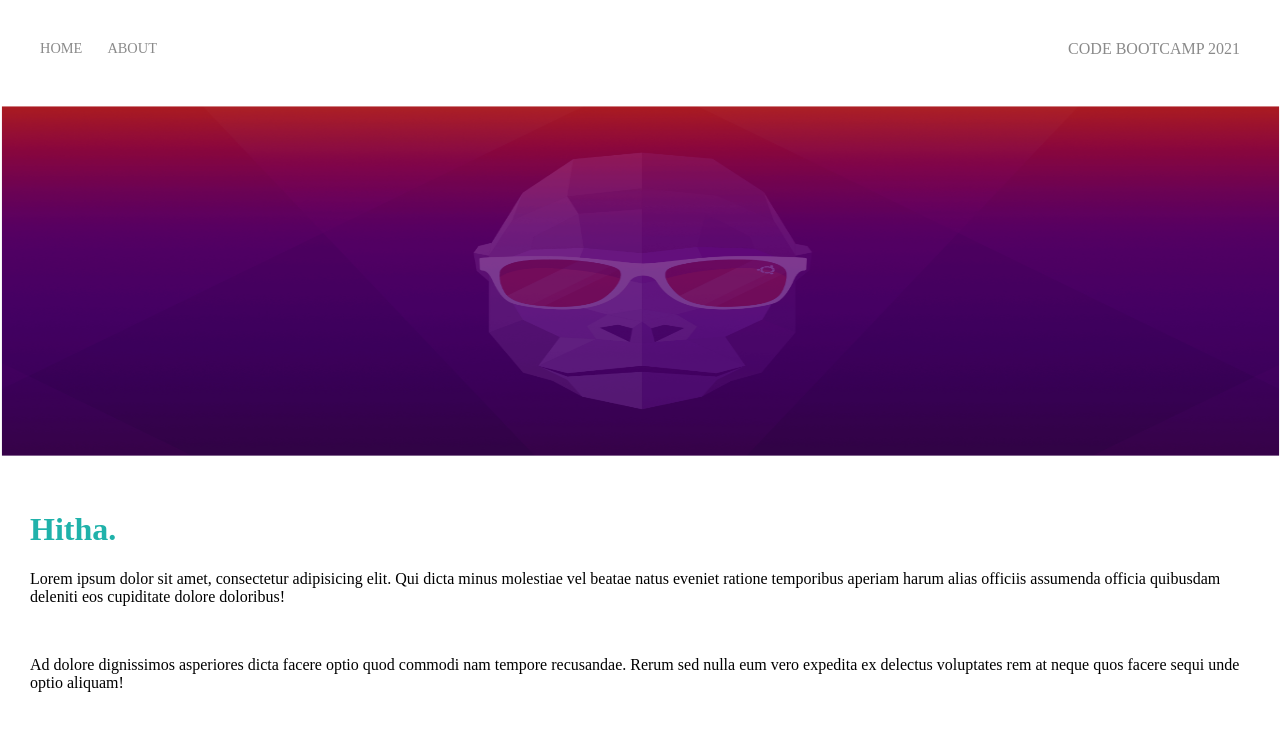
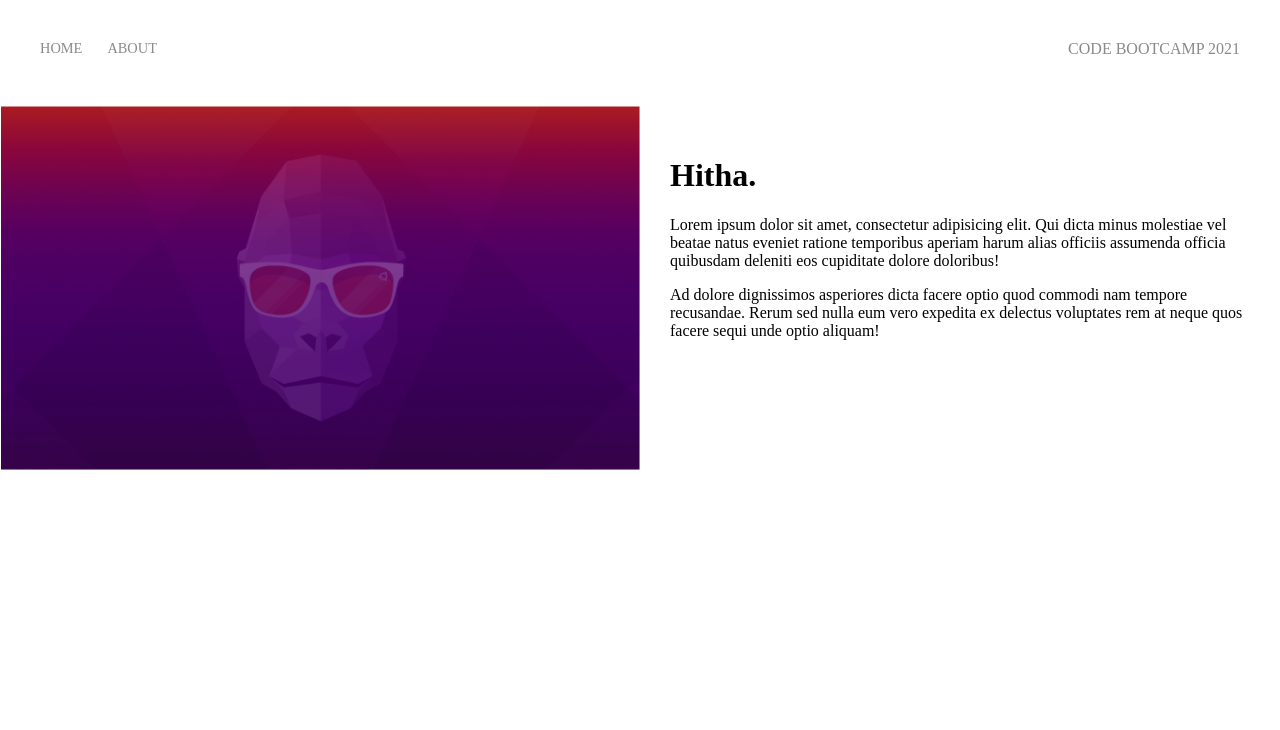
Before and after one commit to MipoRepo/First-JavaScript-demo-2021, a plain HTML site: page about.html in a window 1280 px wide. Drawn offline with Linux system fonts and the light colour scheme.

Commit message:
Css update

```diff
--- a/about.html
+++ b/about.html
@@ -43,9 +43,9 @@
         <h1>Hitha.</h1>
         <p>Lorem ipsum dolor sit amet, consectetur adipisicing elit. Qui dicta minus molestiae vel beatae
         natus eveniet ratione temporibus aperiam harum alias officiis assumenda officia quibusdam deleniti
-        eos cupiditate dolore doloribus!</p><br/>
+        eos cupiditate dolore doloribus!</p>
         <p>Ad dolore dignissimos asperiores dicta facere optio quod commodi nam tempore recusandae.
-        Rerum sed nulla eum vero expedita ex delectus voluptates rem at neque quos facere sequi unde optio aliquam!</p><br/>
+        Rerum sed nulla eum vero expedita ex delectus voluptates rem at neque quos facere sequi unde optio aliquam!</p>
 
         </div>
       </div>
--- a/styles.css
+++ b/styles.css
@@ -108,8 +108,13 @@ body {
   color: #8a8a8a;
 }
 
+.two-column-wrapper {
+  display: grid;
+  grid-template-columns: 1fr 1fr;
+}
+
 .profile-image-wrapper img {
-  height: 350px;
+  height: 100%;
   width: 100%;
 }
 
@@ -117,6 +122,6 @@ body {
   padding: 30px;
 }
 
-.profile-content-wrapper h1 {
+.profile-content-wrapper h3 {
   color: lightseagreen;
 }
```
Also changed, not shown: index.html (+6 -6 lines).
